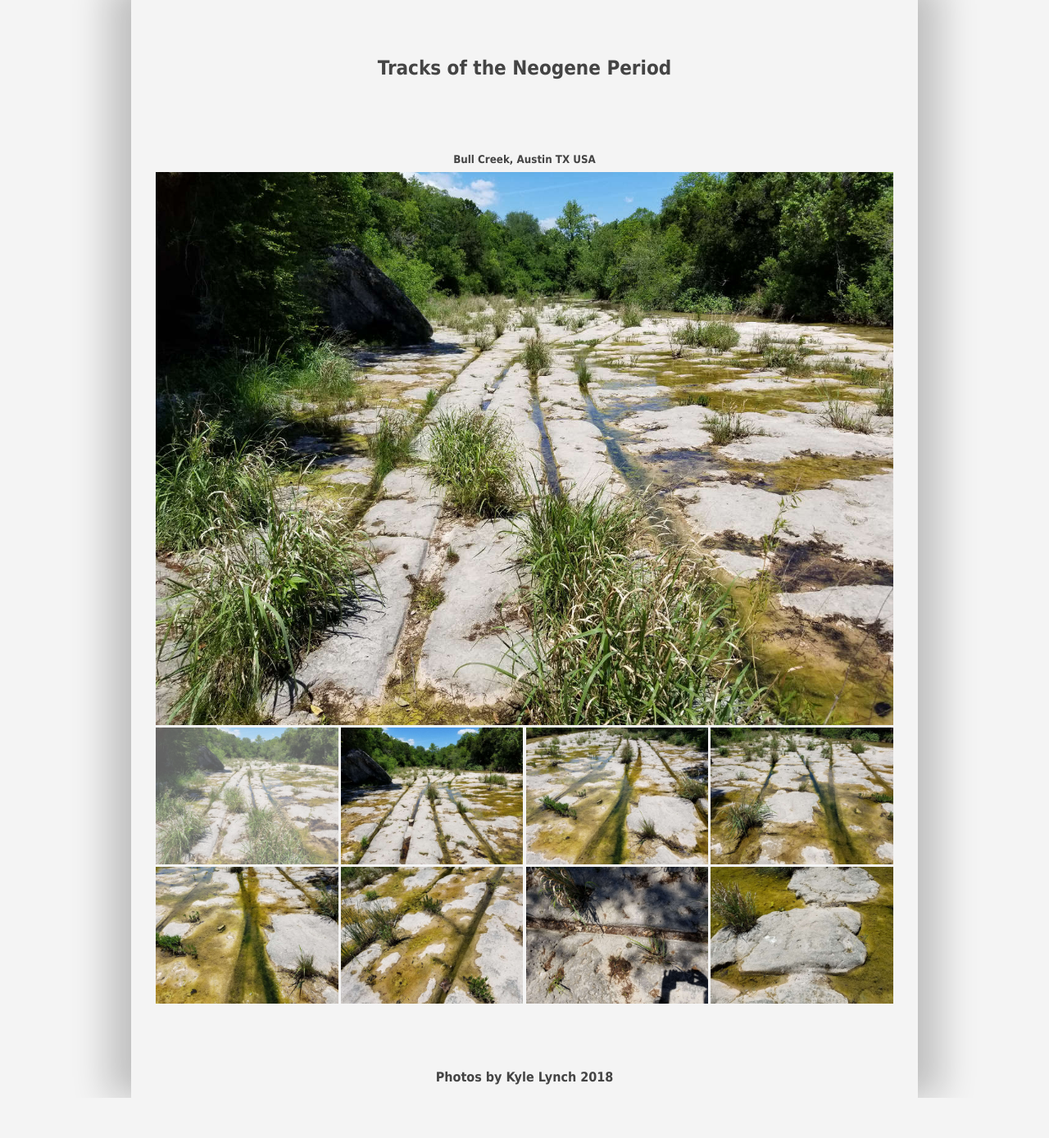
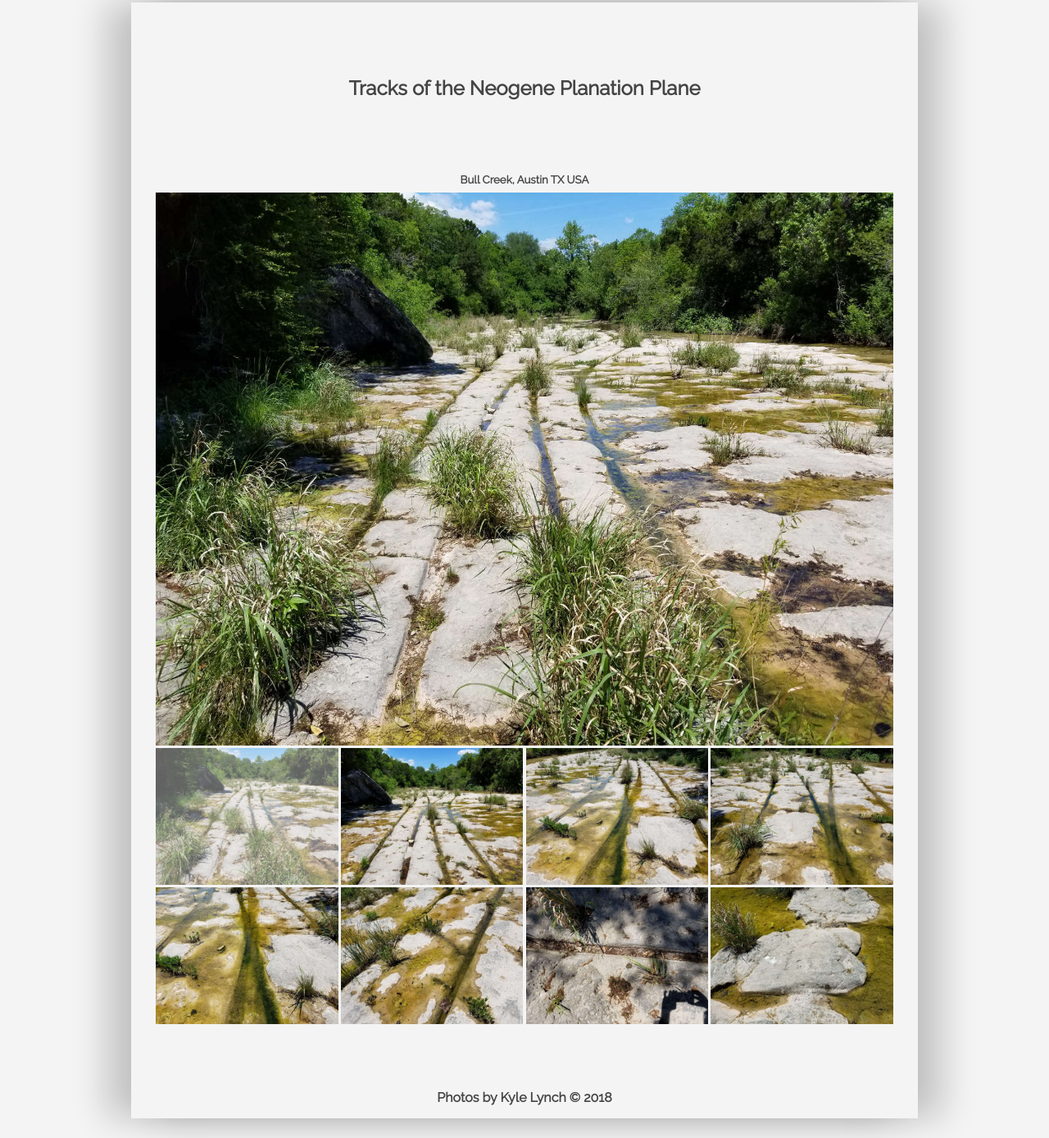
Before and after one commit to KyleKnolleLynch/JS-photoslider, a plain HTML site: page index.html in a window 1280 px wide. Shown: the part 21-1410 px from the top of the page at 82% size. Before the commit the page ends 1361 px from the top, so only its background shows below. Drawn offline with Linux system fonts and the light colour scheme.

Commit message:
change text

```diff
--- a/css/style.css
+++ b/css/style.css
@@ -6,12 +6,12 @@
 
 body {
   background: #f4f4f4;
-  font-family: Tahoma, Verdana, Helvetica, sans-serif;
+  font-family: "Raleway", Tahoma, Verdana, Helvetica, sans-serif;
   height: auto;
 }
 
 main {
-  margin: auto;
+  margin:3vh auto;
   width: 75vw;
   box-shadow: 30px 0px 40px rgba(0, 0, 0, 0.2),
     -30px 0px 40px rgba(0, 0, 0, 0.2);
--- a/index.html
+++ b/index.html
@@ -6,6 +6,7 @@
     <meta name="viewport" content="width=device-width, initial-scale=1.0">
     <meta http-equiv="X-UA-Compatible" content="ie=edge">
     <link rel="stylesheet" href="css/style.css">
+    <link href="https://fonts.googleapis.com/css?family=Raleway" rel="stylesheet">
     <title>Photo Slider</title>
 </head>
 
@@ -14,7 +15,7 @@
         <section class="header">
             <div class="container container-header">
                 <div class="title-text">
-                    <h1>Tracks of the Neogene Period</h1>
+                    <h1>Tracks of the Neogene Planation Plane</h1>
 
                 </div>
             </div>
@@ -40,7 +41,7 @@
         </section>
 
         <section class="footer">
-            <h4>Photos by Kyle Lynch 2018</h4>
+            <h4>Photos by Kyle Lynch &copy; 2018</h4>
         </section>
     </main>
 
```
